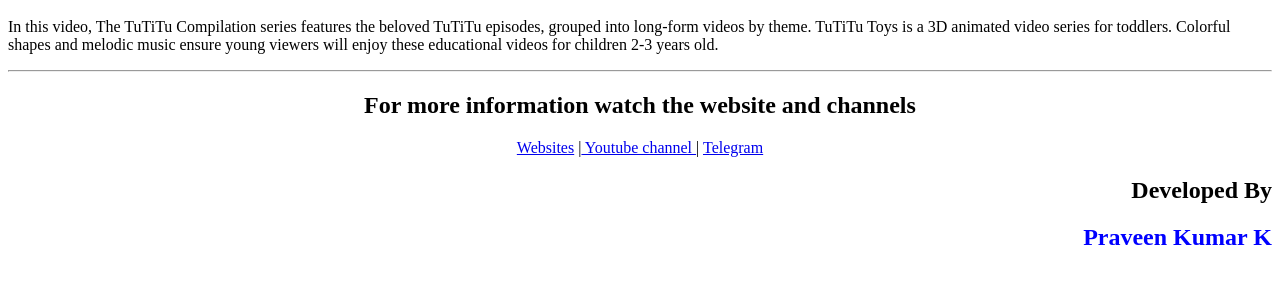
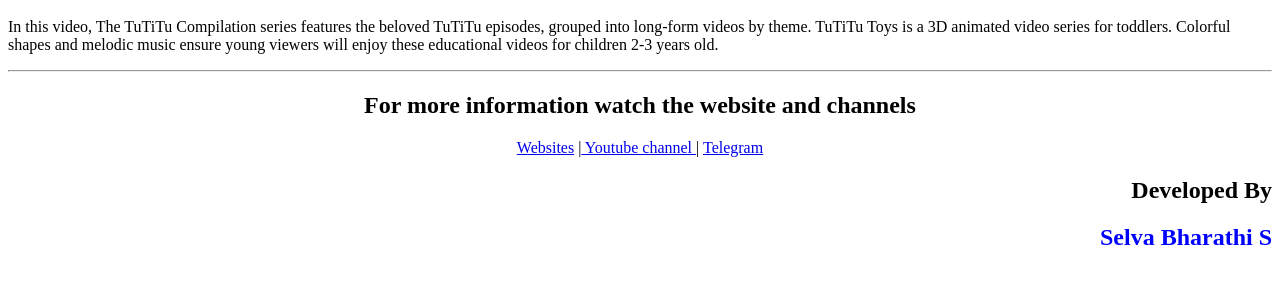
Before and after one commit to Selvabharathi7781/Learing-platform, a plain HTML site: page index.html in a window 1280 px wide. Shown: the part 466-750 px from the top of the page. Drawn offline with Linux system fonts and the light colour scheme.

Commit message:
Update index.html

```diff
--- a/index.html
+++ b/index.html
@@ -36,7 +36,7 @@
     </p>
     </center>
     <h2 align="right">Developed By</h2>
-    <h2 align="right" style="color: blue;">Praveen Kumar K</h2>
+    <h2 align="right" style="color: blue;">Selva Bharathi S </h2>
 
     <!--Step 9 Create register.html page-->
 
```
